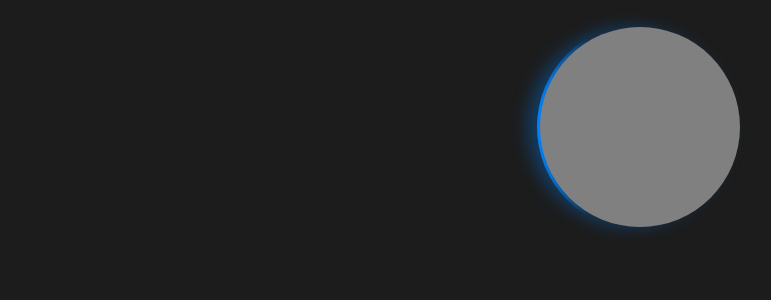
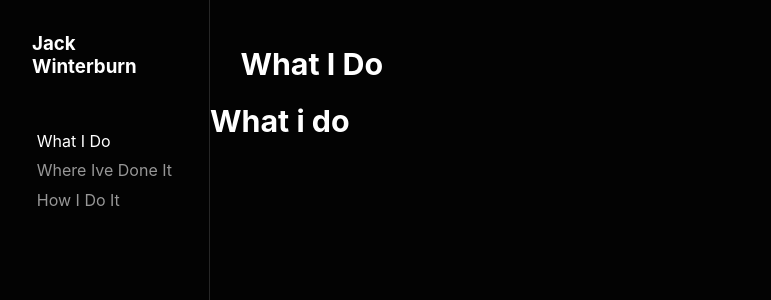
Before and after one commit to JackWinterburn/Personal-Website, a Svelte app: page / in a window 1280 px wide. Shown: the top 300 px of the page, without its empty margins (0-771 px from the left). Built offline with nearby package versions, Linux system fonts and the light colour scheme.

Commit message:
added sidebar, headerbar and contenful pages with reactive state to switch between them

```diff
--- a/public/global.css
+++ b/public/global.css
@@ -1,64 +1,16 @@
-html, body {
-	position: relative;
-	width: 100%;
-	height: 100%;
+* {
+	padding: 0;
+	margin: 0;
+	box-sizing: border-box;
 }
 
 body {
-	color: #333;
-	background-color: #1c1c1c;
-	margin: 0;
-	padding: 8px;
+	color: white;
+	background-color: #030303;
 	box-sizing: border-box;
 	font-family: -apple-system, BlinkMacSystemFont, "Segoe UI", Roboto, Oxygen-Sans, Ubuntu, Cantarell, "Helvetica Neue", sans-serif;
 }
 
-a {
-	color: rgb(0,100,200);
-	text-decoration: none;
+h1 {
+	font-size: 1.9rem;
 }
-
-a:hover {
-	text-decoration: underline;
-}
-
-a:visited {
-	color: rgb(0,80,160);
-}
-
-label {
-	display: block;
-}
-
-input, button, select, textarea {
-	font-family: inherit;
-	font-size: inherit;
-	-webkit-padding: 0.4em 0;
-	padding: 0.4em;
-	margin: 0 0 0.5em 0;
-	box-sizing: border-box;
-	border: 1px solid #ccc;
-	border-radius: 2px;
-}
-
-input:disabled {
-	color: #ccc;
-}
-
-button {
-	color: #333;
-	background-color: #f4f4f4;
-	outline: none;
-}
-
-button:disabled {
-	color: #999;
-}
-
-button:not(:disabled):active {
-	background-color: #ddd;
-}
-
-button:focus {
-	border-color: #666;
-}
--- a/src/App.svelte
+++ b/src/App.svelte
@@ -1,62 +1,39 @@
 <script>
-	let name = "World";
+	import WhatIDo from "./Components/WhatIDo.svelte";
+	import WhereIveDoneIt from "./Components/WhereIveDoneIt.svelte";
+	import HowIDoIt from "./Components/HowIDoIt.svelte";
+	import Sidebar from "./Components/Sidebar.svelte";
+	import HeaderBar from "./Components/HeaderBar.svelte";
+	import { pageNumber } from "./store.js";
+
+	let pageNumberValue;
+
+	pageNumber.subscribe(val => {
+		pageNumberValue = val;
+	})
 </script>
 
-<main>
-	<div class="outer-circle">
-		<div class="pfp"></div>
-	</div>
-</main>
+<div class="grid-row">
+	<Sidebar />
 
+	<main>
+		<HeaderBar />
+		{#if pageNumberValue === 1}
+		<WhatIDo />
+		{:else if pageNumberValue === 2}
+		<WhereIveDoneIt />
+		{:else if pageNumberValue === 3}
+		<HowIDoIt />
+		{:else}
+		<WhatIDo />
+		{/if}
+	</main>
+</div>
 <style>
-	main {
-		text-align: center;
-		padding: 1em;
-
-		display: flex;
-		justify-content: center;
-		align-items: center;
-	}
-
-	.outer-circle {
-		width: 200px;
-		height: 200px;
-		margin: 0;
-		padding: 3px;
-
-		transition: 0.2s ease;
-		animation-name: rotate-circle;
-		animation-duration: 1.5s;
-		animation-timing-function: ease;
-		animation-iteration-count: infinite;
-
-		filter: drop-shadow( -10px 0 8px rgba(0, 132, 255, 0.3));
-
-		background: linear-gradient(to right, rgba(0, 132, 255, 1) 0%, transparent 25%);
-		border-radius: 200%;
-	}
-
-	.pfp {
-		width: 200px;
-		height: 200px;
-
-		background-color: gray;
-
-		border-radius: 50%;
-	}
-
-	@keyframes rotate-circle {
-		from {
-			transform: rotate(0)
-		}
-		to {
-			transform: rotate(360deg)
-		}
-	}
-
-	@media (min-width: 640px) {
-		main {
-			max-width: none;
-		}
+	.grid-row {
+		height: 100vh;
+		width: 100vw;
+		display: grid;
+		grid-template-columns: 210px auto;
 	}
 </style>
--- /dev/null
+++ b/src/Components/HeaderBar.svelte
@@ -0,0 +1,26 @@
+<script>
+    import { pageNumber } from "../store.js";
+
+    let pageNumberValue;
+
+    const pages = ["What I Do", "Where I've Done It", "How I Do It"];
+
+    pageNumber.subscribe(val => {
+        pageNumberValue = val;
+    })
+</script>
+
+<header>
+    <h1>{pages[pageNumberValue - 1]}</h1>
+</header>
+
+<style>
+    header {
+        width: 100%;
+
+    }
+
+    h1 {
+        margin: 1.5em 0 0.7em 1em;
+    }
+</style>
--- /dev/null
+++ b/src/Components/HowIDoIt.svelte
@@ -0,0 +1,3 @@
+<h1>
+    how i do it
+</h1>
--- /dev/null
+++ b/src/Components/Sidebar.svelte
@@ -0,0 +1,69 @@
+<script>
+    import { pageNumber } from "../store.js";
+
+    let pageNumberValue;
+
+    pageNumber.subscribe(val => {
+        pageNumberValue = val;
+    })
+
+    function updatePageNumber(num) {
+        pageNumber.set(num)
+    }
+</script>
+
+<div class="sidebar">
+    <h3>Jack Winterburn</h3>
+
+    <ul>
+        <li
+            class="{pageNumberValue === 1 ? 'active' : ''}"
+            on:click={() => updatePageNumber(1)}
+            >
+            What I Do
+        </li>
+        <li
+            class="{pageNumberValue === 2 ? 'active' : ''}"
+            on:click={() => updatePageNumber(2)}
+            >
+            Where Ive Done It
+        </li>
+        <li
+            class="{pageNumberValue === 3 ? 'active' : ''}"
+            on:click={() => updatePageNumber(3)}
+            >
+            How I Do It
+        </li>
+    </ul>
+</div>
+
+<style>
+    .sidebar {
+        padding: 2em;
+        height: 100vh;
+
+        border-right: 1px solid #b7b7b733;
+    }
+
+    ul {
+        margin-top: 3em;
+
+        list-style-type: none;
+    }
+
+    li {
+        padding: 0.3em;
+        color: #979797;
+
+        transition: 0.2s ease;
+        cursor: pointer;
+    }
+
+    li:hover {
+        color: white;
+    }
+
+    .active {
+        color: white
+    }
+</style>
--- /dev/null
+++ b/src/Components/Spinner.svelte
@@ -0,0 +1,58 @@
+<main>
+	<div class="outer-circle">
+		<div class="pfp"></div>
+	</div>
+</main>
+
+<style>
+	main {
+		text-align: center;
+		padding: 1em;
+
+		display: flex;
+		justify-content: center;
+		align-items: center;
+	}
+
+	.outer-circle {
+		width: 200px;
+		height: 200px;
+		margin: 0;
+		padding: 3px;
+
+		transition: 0.2s ease;
+		animation-name: rotate-circle;
+		animation-duration: 1.5s;
+		animation-timing-function: ease;
+		animation-iteration-count: infinite;
+
+		filter: drop-shadow( -10px 0 8px rgba(0, 132, 255, 0.3));
+
+		background: linear-gradient(to right, rgba(0, 132, 255, 1) 0%, transparent 25%);
+		border-radius: 200%;
+	}
+
+	.pfp {
+		width: 200px;
+		height: 200px;
+
+		background-color: gray;
+
+		border-radius: 50%;
+	}
+
+	@keyframes rotate-circle {
+		from {
+			transform: rotate(0)
+		}
+		to {
+			transform: rotate(360deg)
+		}
+	}
+
+	@media (min-width: 640px) {
+		main {
+			max-width: none;
+		}
+	}
+</style>
--- /dev/null
+++ b/src/Components/WhatIDo.svelte
@@ -0,0 +1,3 @@
+<h1>
+    What i do
+</h1>
--- /dev/null
+++ b/src/Components/WhereIveDoneIt.svelte
@@ -0,0 +1,3 @@
+<h1>
+    Where ive done it
+</h1>
--- /dev/null
+++ b/src/store.js
@@ -0,0 +1,3 @@
+import { writable } from "svelte/store";
+
+export const pageNumber = writable(1)
```
